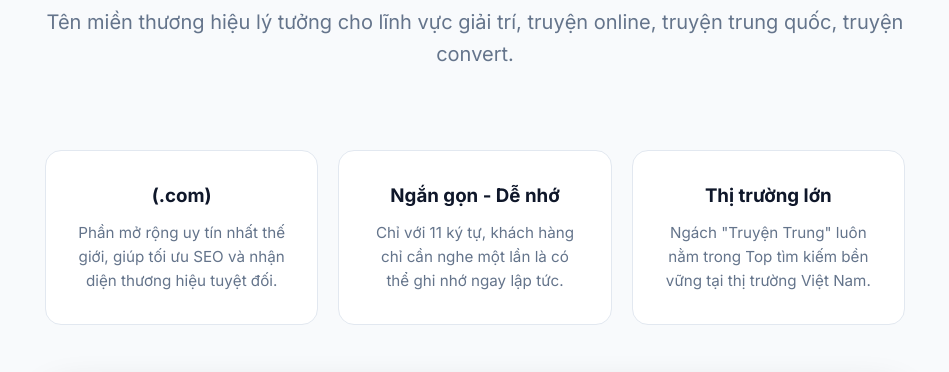
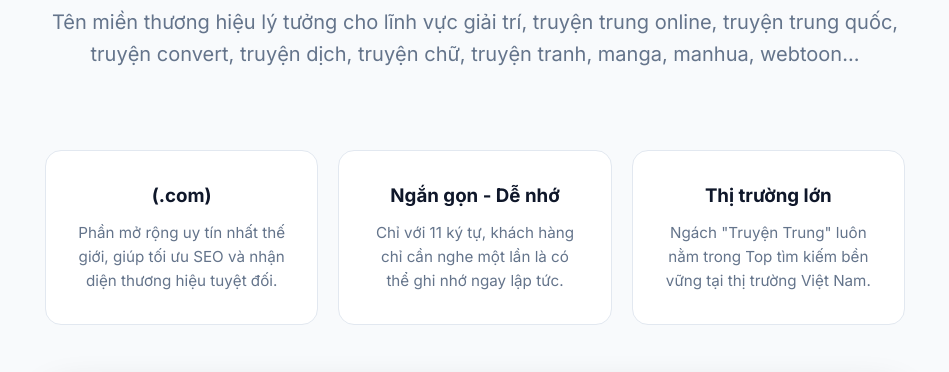
Before and after one commit to tuyvantu/TruyenTrung, a plain HTML site: page index.html in a window 1280 px wide. Shown: the part 269-641 px from the top of the page, without its empty margins (165-1114 px from the left). Drawn offline with Linux system fonts and the light colour scheme.

Commit message:
Update index.html

```diff
--- a/index.html
+++ b/index.html
@@ -70,7 +70,7 @@
         <header>
             <span class="badge">Premium Domain for Sale</span>
             <h1>truyentrung.com</h1>
-            <p class="subtitle">Tên miền thương hiệu lý tưởng cho lĩnh vực giải trí, truyện online, truyện trung quốc, truyện convert.</p>
+            <p class="subtitle">Tên miền thương hiệu lý tưởng cho lĩnh vực giải trí, truyện trung online, truyện trung quốc, truyện convert, truyện dịch, truyện chữ, truyện tranh, manga, manhua, webtoon...</p>
         </header>
 
         <section class="features">
```
